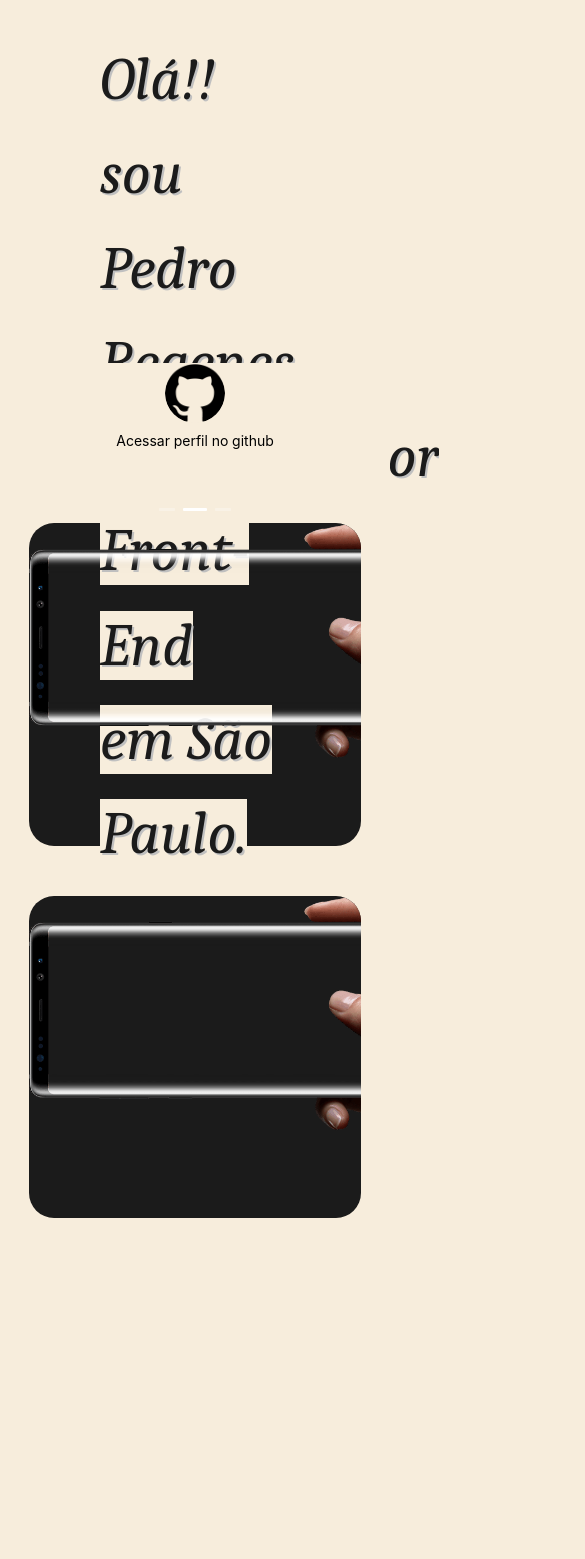
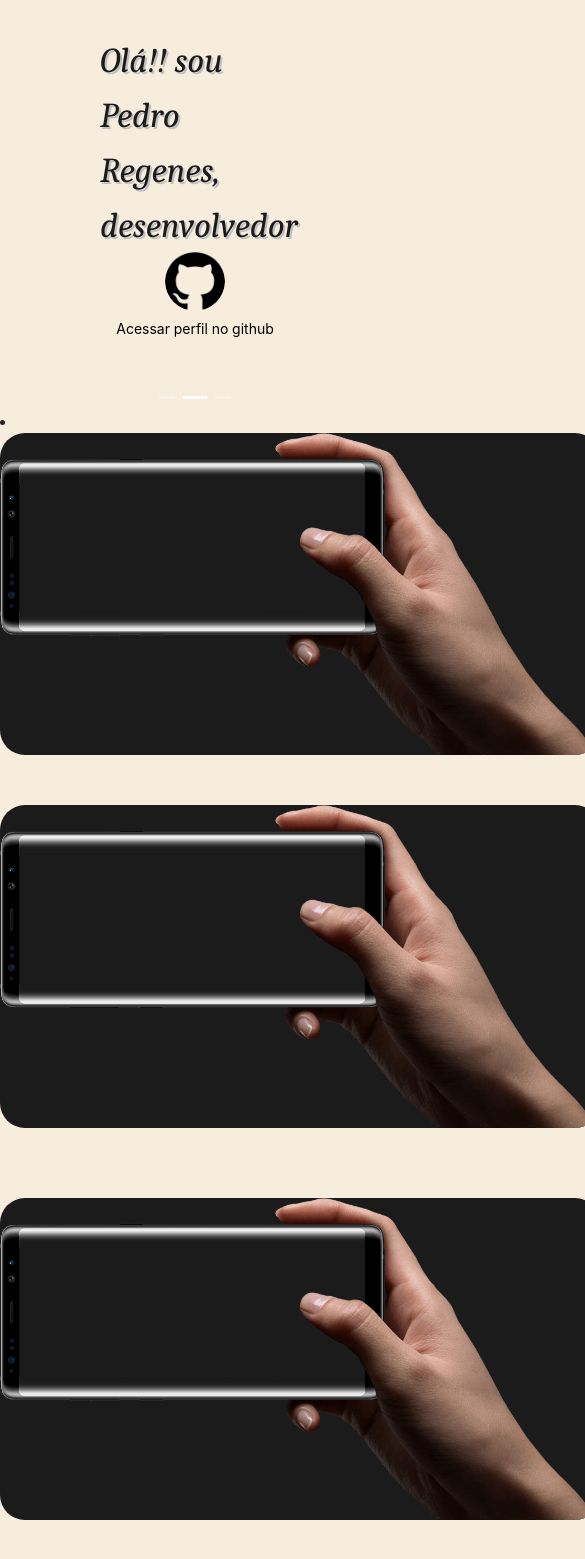
Before and after one commit to Phregenes/Phregenes, a React (Create React App) app: page / in a window 390 px wide. Shown: the part 81-1640 px from the top of the page, 585 px wide, since content can reach past the window. Before the commit the page ends 1299 px from the top, so only its background shows below. Built offline with nearby package versions, Linux system fonts and the light colour scheme.

Commit message:
fix:"correction responsive".

```diff
--- a/src/components/Bar/index.js
+++ b/src/components/Bar/index.js
@@ -7,16 +7,27 @@ import celular from '../../assets/img/calular.png';
 
 const Bar = () =>(
   <section>
-    <ul className="ulbar">
+    <div className="container">
       <li className="libar">
         <PortfolioItem>
           <img src={celular} />
         </PortfolioItem>
-        <PortfolioItem>
-          <img src={celular} />
-        </PortfolioItem>
       </li>
-    </ul>
+    </div>
+    <div className="containerdivision">
+      <ul>
+        <li className="libar">
+          <PortfolioItem  halfWidth="half-width">
+            <img src={celular} />
+          </PortfolioItem>
+        </li>
+        <li className="libar">
+          <PortfolioItem  halfWidth="half-width">
+            <img src={celular} />
+          </PortfolioItem>
+        </li>
+      </ul>
+    </div>
   </section>
 
 );
--- a/src/components/Bar/styles.css
+++ b/src/components/Bar/styles.css
@@ -1,10 +1,37 @@
+.containerdivision {
+  flex: 1;
+}
+
+.containerdivision ul {
+  display: grid;
+  grid-template-columns: repeat(2, 1fr);
+  gap: 20px;
+  list-style: none;
+}
+
+@media (max-width: 1300px){
+  .containerdivision ul{
+    grid-template-columns: 1fr;
+  }
+}
+
 .tres {
   margin: auto;
-  width: 85%;
+  width: 94%;
+  min-width: 600px;
   background-color: #1b1b1b;
   border-radius: 25px;
   transition: 0.7s;
   overflow: hidden;
+  margin-bottom: 50px;
+}
+
+.tres:hover {
+  margin: auto;
+  width: 94%;
+  background-color: #f7eddc;
+  border-radius: 25px black;
+  transition: 0.7s;
   margin-bottom: 50px;
 }
 
@@ -16,14 +43,6 @@
   width: auto;
   transition: 0.7s;
 }
-.tres:hover {
-  margin: auto;
-  width: 75%;
-  background-color: #f7eddc;
-  border-radius: 25px black;
-  transition: 0.7s;
-  margin-bottom: 50px;
-}
 
 .tres img:hover{
   background:transparent;
@@ -33,3 +52,13 @@
   width: auto;
   transition: 0.7s;
 }
+
+.tres.half-width{
+  margin: auto;
+  width: 90%;
+  background-color: #1b1b1b;
+  border-radius: 25px;
+  transition: 0.7s;
+  overflow: hidden;
+  margin-bottom: 50px;
+}
--- a/src/components/Main/styles.css
+++ b/src/components/Main/styles.css
@@ -8,16 +8,27 @@
   font-family: Caladea;
   text-shadow: 2px 2px silver;
   height: 400px;
+  transition: 0.7s;
 }
 
-/* span:hover {
-  color: white;
-  text-shadow: 1px 0px 2px black,
-                 -1px 0px 2px black,
-                 0px 1px 2px black,
-                 0px -1px 2px black;
-    font-weight: bold;
-    color: white;
-  cursor: pointer;
-  transition: 0.5s;
-} */
+@media screen and (max-width: 850px) {
+  .ol {
+    font-size: 45px;
+    height: 300px;
+    transition: 0.7s;
+  }
+}
+@media screen and (max-width: 700px) {
+  .ol {
+    font-size: 35px;
+    height: 300px;
+    transition: 0.7s;
+  }
+}
+@media screen and (max-width: 650px) {
+  .ol {
+    font-size: 35px;
+    height: 300px;
+    transition: 0.7s;
+  }
+}
--- a/src/components/PortfolioItem/index.js
+++ b/src/components/PortfolioItem/index.js
@@ -2,9 +2,9 @@ import React from 'react';
 import celular from '../../assets/img/calular.png';
 
 const PortfolioItem = (props) => {
-
+  console.log(props)
   return (
-    <section class="tres">
+    <section className={`tres ${props.halfWidth}`}>
       {props.children}
     </section>
   );
```
